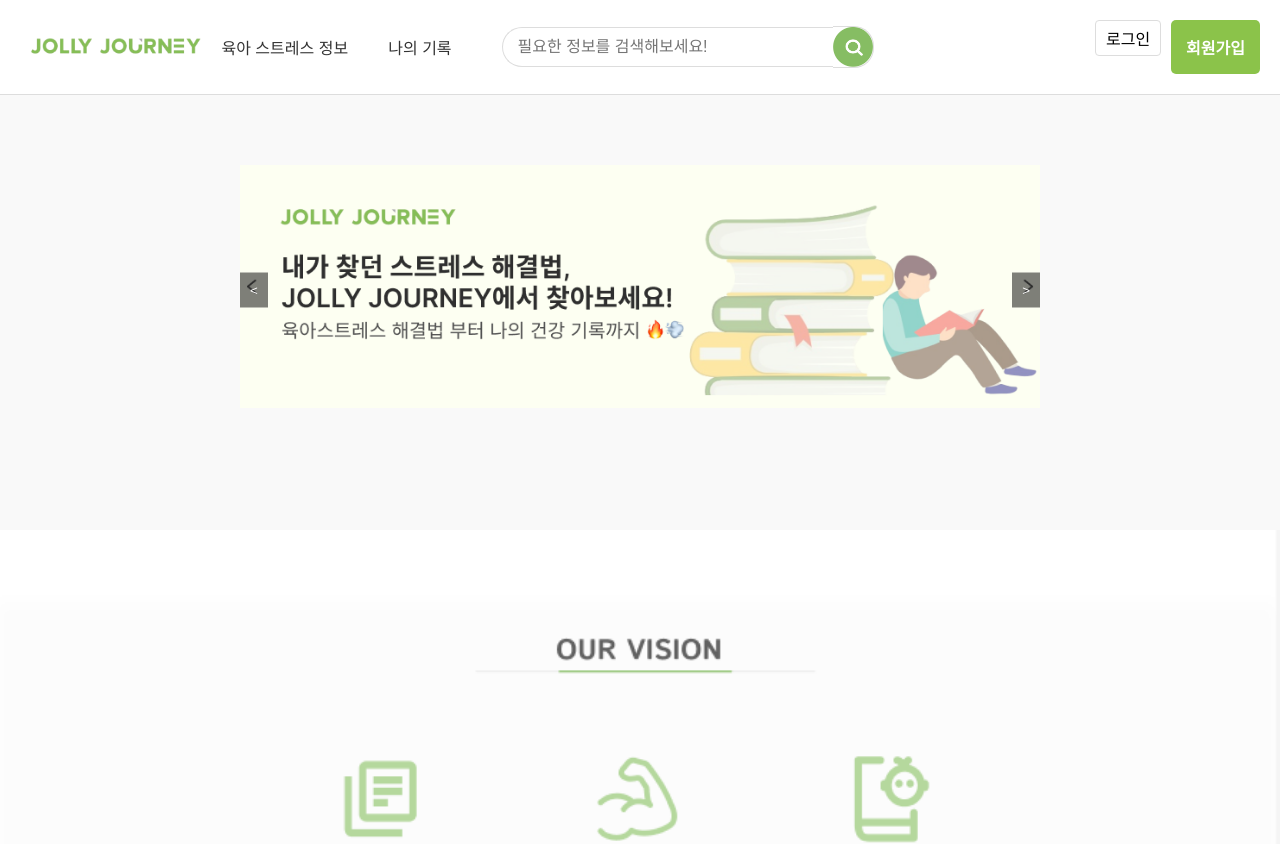
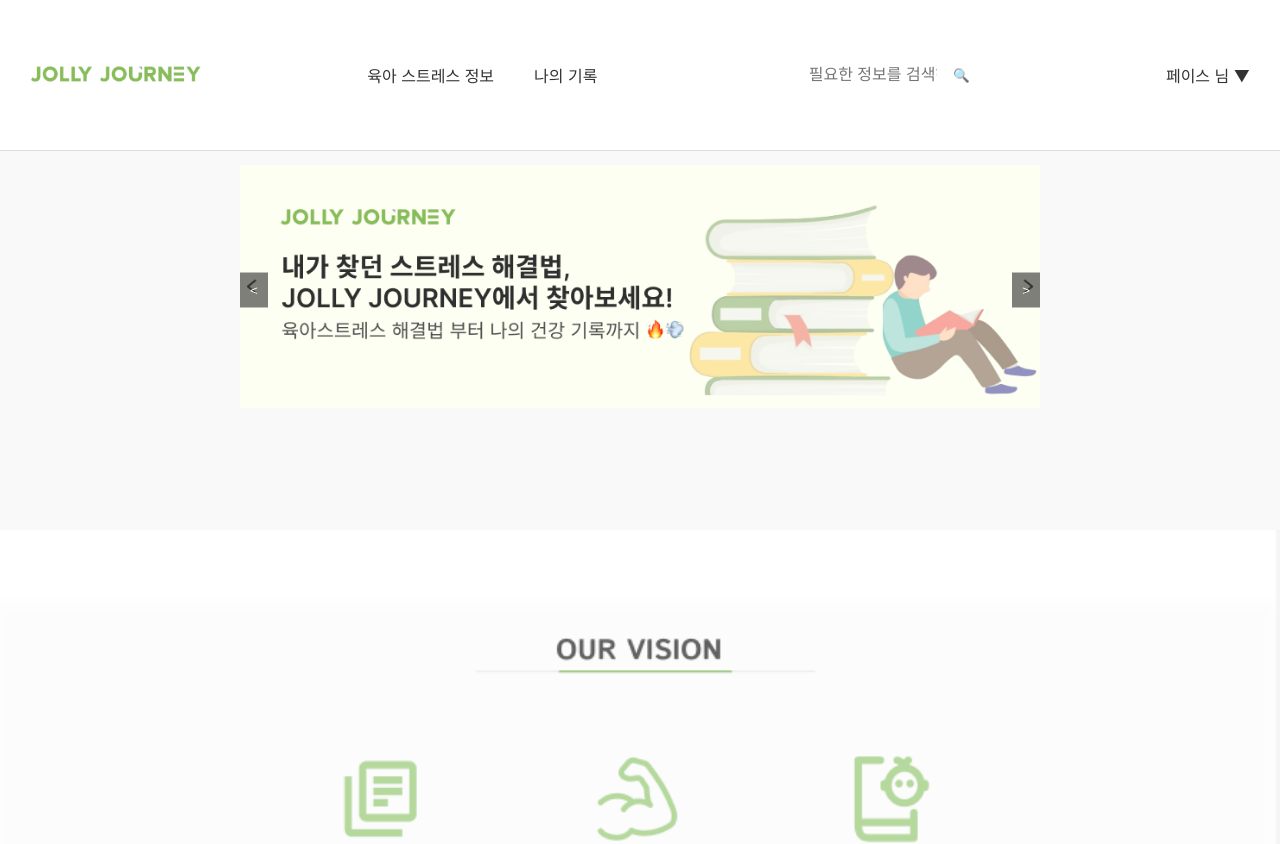
Before and after one commit to Likelion-YeungNam-Univ/12th-JollyJourney-FE, a React (Create React App) app: page / in a window 1280 px wide. Shown: the top 844 px of the page. Built offline with nearby package versions, Linux system fonts and the light colour scheme.

Commit message:
fix: HeaderAfterLogin 링크기능 수정중

```diff
--- a/src/App.js
+++ b/src/App.js
@@ -22,7 +22,7 @@ import SignupPage from './components/signup/SignupPage';
 import './components/signup/SignupPage.css';
 
 const App = () => {
-  const [isLoggedIn, setIsLoggedIn] = useState(false); // 초기 로그인 상태를 false로 설정
+  const [isLoggedIn, setIsLoggedIn] = useState(true); // 초기 로그인 상태를 false로 설정
 
   return (
     <Router>
--- a/src/components/main/HeaderAfterLogin.js
+++ b/src/components/main/HeaderAfterLogin.js
@@ -1,5 +1,8 @@
 import React, { useState } from 'react';
 import './HeaderAfterLogin.css';
+import { Link, useNavigate } from 'react-router-dom';
+import logo from '../../assets/images/image.png';
+import searchIcon from '../../assets/images/search-icon.png';
 
 const HeaderAfterLogin = () => {
   const [dropdownOpen, setDropdownOpen] = useState(false);
@@ -10,11 +13,13 @@ const HeaderAfterLogin = () => {
 
   return (
     <header className="header">
-      <div className="logo">JOLLY JOURNEY</div>
+      <Link to="/">
+        <img src={logo} alt="Logo" className="navbar-logo" />
+      </Link>
       <nav className="nav">
         <ul>
-          <li><button className="nav-button">육아 스트레스 정보</button></li>
-          <li><button className="nav-button">나의 기록</button></li>
+        <li><Link to="/info"><button className="nav-button">육아 스트레스 정보</button></Link></li>
+          <li><Link to="/record"><button className="nav-button">나의 기록</button></Link></li>
         </ul>
       </nav>
       <div className="search-container">
```
Also changed, not shown: src/components/main/HeaderBeforeLogin.js (line endings or trailing spaces).
